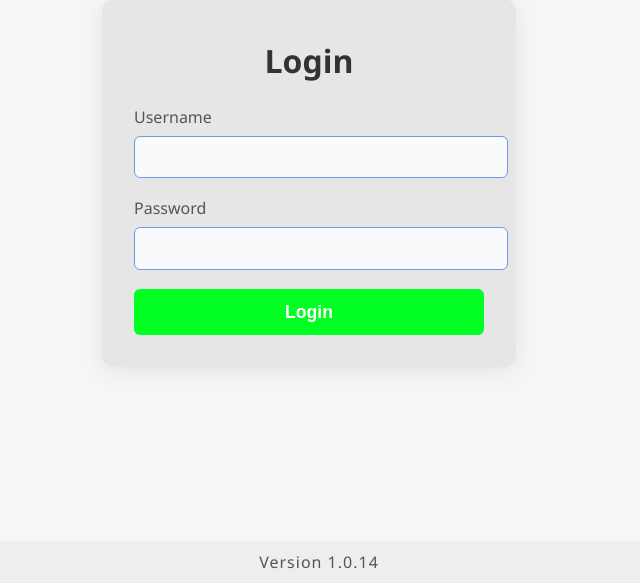
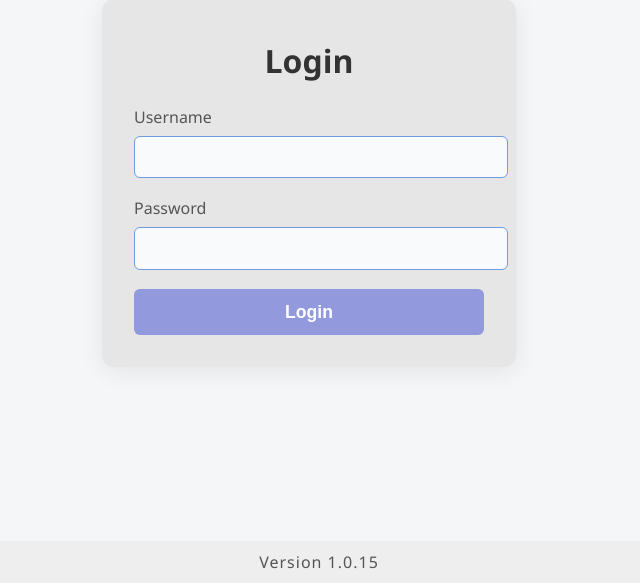
Before and after one commit to Hamdi-chebbi/test_app, a Flask app: page / in a window 1280 px wide. Shown: the part 217-800 px from the top of the page, without its empty margins (331-971 px from the left). Run offline with Flask 3, Linux system fonts and the light colour scheme.

Commit message:
update to version 1.0.15

```diff
--- a/templates/index.html
+++ b/templates/index.html
@@ -59,7 +59,7 @@
         .login-card button {
             width: 100%;
             padding: 0.8rem;
-            background: #00ff22;
+            background: #9299dd;
             color: #fff;
             border: none;
             border-radius: 6px;
--- a/version.py
+++ b/version.py
@@ -1,2 +1,2 @@
 # version.py
-VERSION = "1.0.14"
+VERSION = "1.0.15"
```
